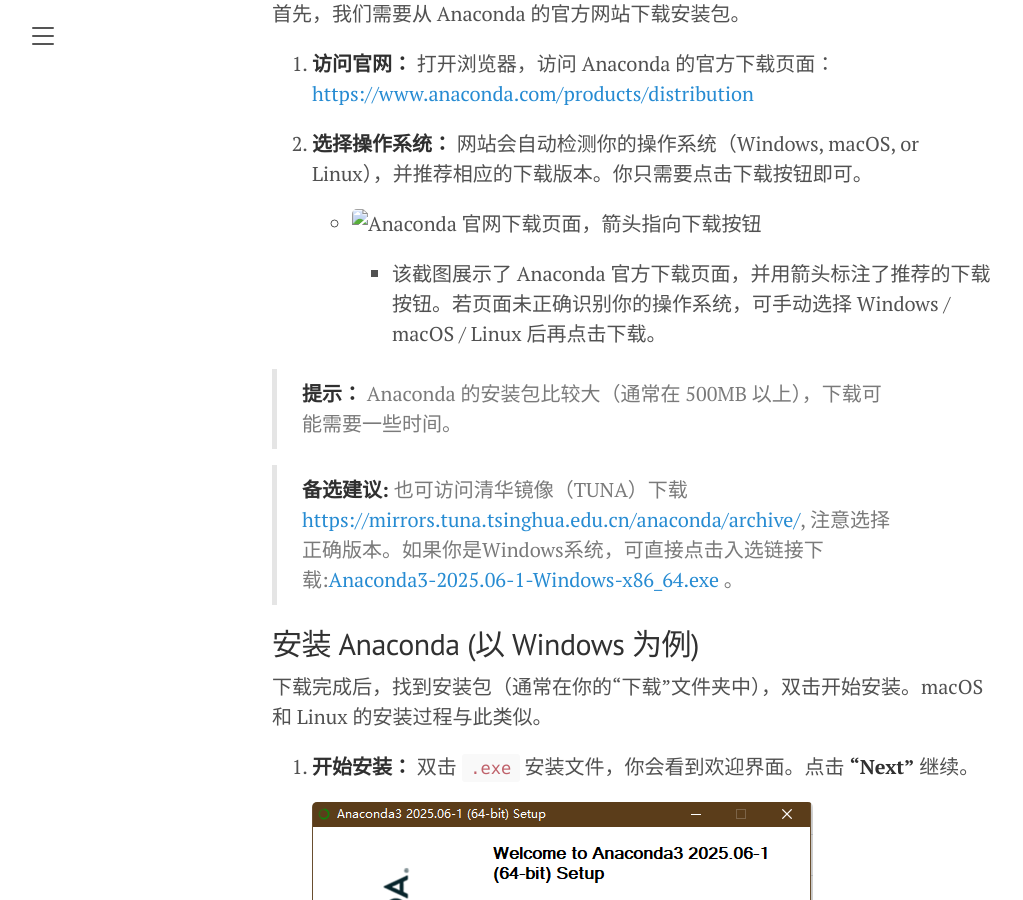
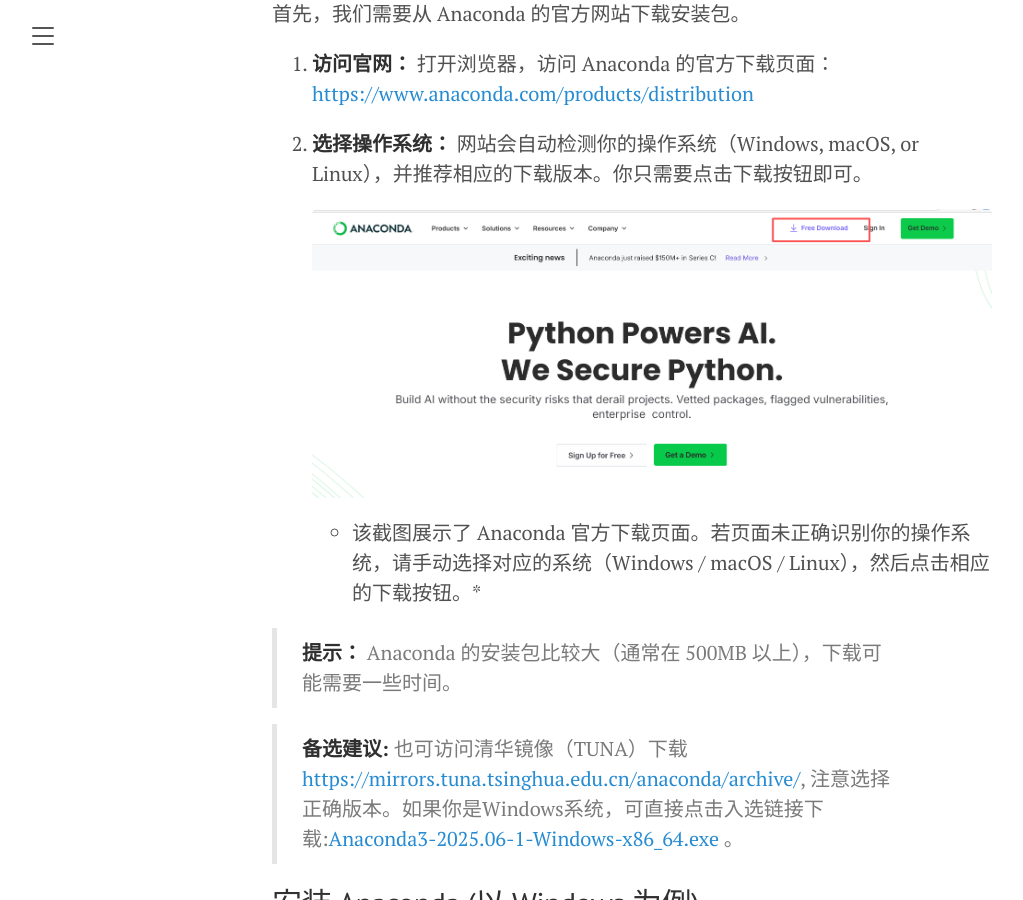
Before and after one commit to andali89/blog, a Jekyll site: the page built from _posts/2024-09-11-3_installation_guide.md, in a window 1280 px wide and 900 px high, scrolled down 428 px. Shown: the whole window, without its empty margins (8-1031 px from the left). Built offline with Jekyll 4.4.1, drawn with Linux system fonts in a browser that asks for light colours.

Commit message:
update posts

```diff
--- a/_posts/2024-09-11-3_installation_guide.md
+++ b/_posts/2024-09-11-3_installation_guide.md
@@ -20,8 +20,8 @@
 
 2.  **选择操作系统：** 网站会自动检测你的操作系统（Windows, macOS, or Linux），并推荐相应的下载版本。你只需要点击下载按钮即可。
 
-    *   ![Anaconda 官网下载页面，箭头指向下载按钮](img/4_downloadAnaconda.png)
-        *   该截图展示了 Anaconda 官方下载页面，并用箭头标注了推荐的下载按钮。若页面未正确识别你的操作系统，可手动选择 Windows / macOS / Linux 后再点击下载。
+    ![]({{ site.baseurl}}/assets/picspb/4_downloadAnaconda.png "Anaconda 官网下载页面，箭头指向下载按钮")
+    * 该截图展示了 Anaconda 官方下载页面。若页面未正确识别你的操作系统，请手动选择对应的系统（Windows / macOS / Linux），然后点击相应的下载按钮。*
 
 > **提示：** Anaconda 的安装包比较大（通常在 500MB 以上），下载可能需要一些时间。
 
```
Also changed, not shown: _posts/1_core_concepts.md (added), _posts/2_python_ides.md (added), _posts/3_installation_guide.md (added).
